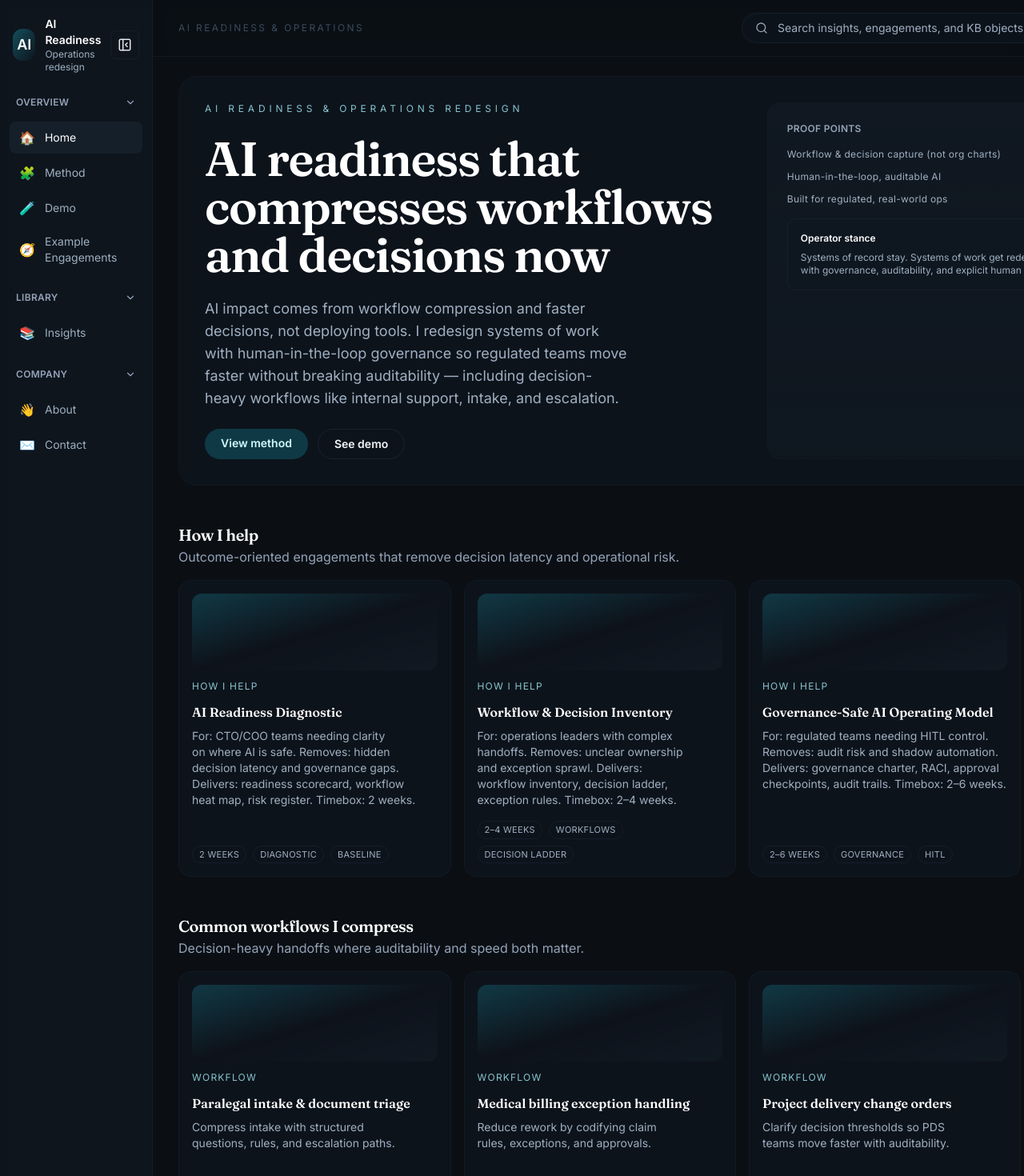
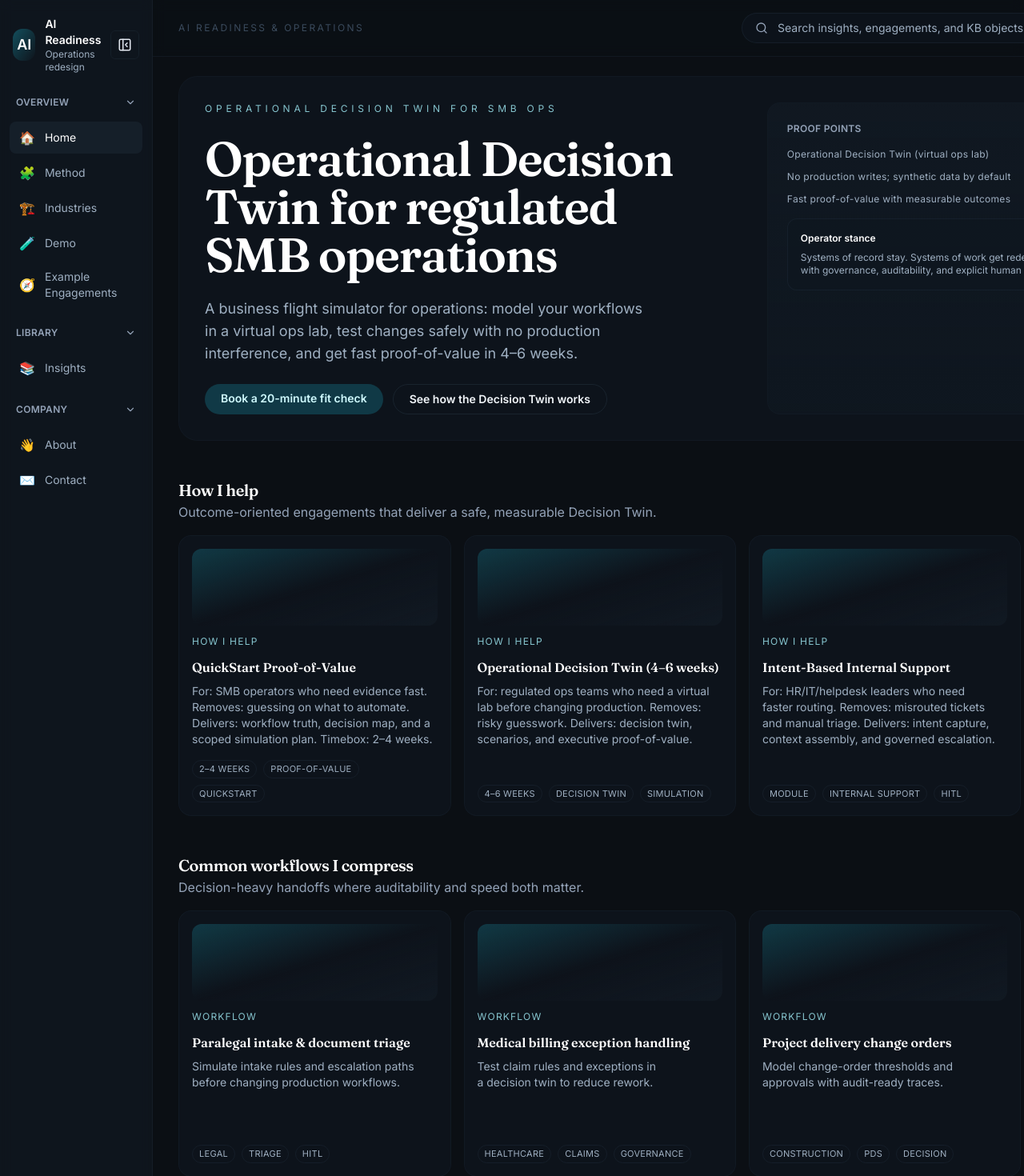
Before and after one commit to paulmalmquist/Consulting_site, a Next.js app: page / in a window 1280 px wide. Shown: the top 1470 px of the page at 80% size. Built offline with nearby package versions, Linux system fonts and the light colour scheme.

Commit message:
Mature site messaging for Operational Decision Twin (SMB regulated ops)

```diff
--- a/app/method/page.tsx
+++ b/app/method/page.tsx
@@ -14,6 +14,22 @@ export default function MethodPage() {
         <p className="text-lg text-slate-300">{page.description}</p>
       </section>
       <MarkdownRenderer content={page.content} />
+      <section className="space-y-4 rounded-2xl border border-slate-800/70 bg-slate-900/60 p-6">
+        <h2 className="text-2xl font-semibold tracking-tight text-white md:text-3xl">Operational Decision Twin</h2>
+        <div className="space-y-3 text-slate-300">
+          <p>
+            The Operational Decision Twin is a virtual ops lab that models your workflows, decisions, and exceptions so
+            you can test changes without touching production systems.
+          </p>
+          <p>It is designed for regulated SMB teams who need proof-of-value and auditability before making changes.</p>
+        </div>
+        <ul className="list-disc space-y-2 pl-5 text-slate-300">
+          <li>Decision map, data/context inventory, and synthetic microcosm</li>
+          <li>Scenario-based what-if testing</li>
+          <li>Governance and human-in-the-loop guardrails</li>
+          <li>Executive walkthrough with a prioritized roadmap</li>
+        </ul>
+      </section>
       <section id="internal-support" className="space-y-4">
         <h2 className="text-2xl font-semibold tracking-tight text-white md:text-3xl">Intent-Based Internal Support</h2>
         <div className="space-y-3 text-slate-300">
@@ -35,6 +51,21 @@ export default function MethodPage() {
           touching production systems.
         </p>
       </section>
+      <section id="crm-ticketing" className="space-y-4">
+        <h2 className="text-2xl font-semibold tracking-tight text-white md:text-3xl">CRM + Ticketing Decision Layer</h2>
+        <div className="space-y-3 text-slate-300">
+          <p>CRMs and ticketing systems capture data, but the decision logic often lives in people’s heads.</p>
+          <p>
+            I add a governed decision layer that clarifies approvals, status transitions, and escalation paths so the
+            right action happens with traceability.
+          </p>
+        </div>
+        <ul className="list-disc space-y-2 pl-5 text-slate-300">
+          <li>Decision rules for approvals, handoffs, and exceptions</li>
+          <li>Context assembly from CRM, ticketing, and policy sources</li>
+          <li>Audit trails and human-in-the-loop checkpoints for sensitive actions</li>
+        </ul>
+      </section>
       <section className="grid gap-4 md:grid-cols-3">
         {diagrams.map((diagram) => (
           <div key={diagram.title} className="rounded-2xl border border-slate-800/70 bg-slate-900/60 p-5">
--- a/app/page.tsx
+++ b/app/page.tsx
@@ -42,7 +42,7 @@ export default function HomePage() {
       <Hero headline={home.hero.headline} subheadline={home.hero.subheadline} pillars={home.pillars} />
       <CarouselRow
         title="How I help"
-        description="Outcome-oriented engagements that remove decision latency and operational risk."
+        description="Outcome-oriented engagements that deliver a safe, measurable Decision Twin."
         items={services}
         viewAllHref="/services"
       />
@@ -74,10 +74,11 @@ export default function HomePage() {
       <section className="space-y-6 rounded-3xl border border-slate-800/70 bg-slate-900/60 p-8">
         <div>
           <h2 className="text-2xl font-semibold tracking-tight text-white md:text-3xl">
-            What the first 2–4 weeks look like
+            What you get in 4–6 weeks
           </h2>
           <p className="mt-2 text-base leading-relaxed text-slate-300">
-            A fast-start engagement that surfaces workflow truth, decision ownership, and governance guardrails.
+            A flagship engagement that builds the Operational Decision Twin and proves value without production
+            interference.
           </p>
         </div>
         <div className="grid gap-4 md:grid-cols-2">
@@ -90,16 +91,16 @@ export default function HomePage() {
         </div>
         <div className="flex flex-wrap gap-3">
           <Link
-            href="/method"
+            href="/contact"
             className="rounded-full border border-slate-700/70 px-5 py-2 text-sm text-slate-100 hover:border-slate-500"
           >
-            View method
+            Book a 20-minute fit check
           </Link>
           <Link
-            href="/demo"
+            href="/services"
             className="rounded-full bg-cyan-400/20 px-5 py-2 text-sm font-semibold text-cyan-100 hover:bg-cyan-400/30"
           >
-            See demo
+            Request a QuickStart
           </Link>
         </div>
       </section>
@@ -114,9 +115,74 @@ export default function HomePage() {
         <div className="space-y-4 text-base leading-relaxed text-slate-200">
           <p>1. Map real workflows (not titles or org charts).</p>
           <p>2. Capture decisions, rules, and exceptions that slow delivery.</p>
-          <p>3. Identify AI compression opportunities with clear risk flags.</p>
+          <p>3. Build the Operational Decision Twin (virtual ops lab).</p>
           <p>4. Design human-in-the-loop governance and auditability.</p>
-          <p>5. Pilot safely with observable outcomes.</p>
+          <p>5. Test scenarios safely with observable outcomes.</p>
+        </div>
+      </section>
+
+      <section className="grid gap-6 rounded-3xl border border-slate-800/70 bg-slate-900/60 p-8 md:grid-cols-2">
+        <div>
+          <h2 className="text-2xl font-semibold tracking-tight text-white md:text-3xl">Safety &amp; governance</h2>
+          <p className="mt-2 text-base leading-relaxed text-slate-300">
+            Governance-first by design, so regulated teams can move quickly without adding audit risk.
+          </p>
+        </div>
+        <div className="space-y-3 text-base leading-relaxed text-slate-200">
+          <p>• No production writes</p>
+          <p>• Synthetic or redacted data by default</p>
+          <p>• Audit logs and traceability for decisions</p>
+          <p>• Human-in-the-loop controls for sensitive actions</p>
+          <p>
+            <span className="font-semibold text-white">Why this isn’t a chatbot:</span> it models decisions, rules, and
+            escalation paths you can audit.
+          </p>
+        </div>
+      </section>
+
+      <section className="space-y-6 rounded-3xl border border-slate-800/70 bg-slate-900/60 p-8">
+        <div>
+          <h2 className="text-2xl font-semibold tracking-tight text-white md:text-3xl">Pricing signals</h2>
+          <p className="mt-2 text-base leading-relaxed text-slate-300">
+            SMB-friendly packages with scoped outcomes and clear fit.
+          </p>
+        </div>
+        <div className="grid gap-4 md:grid-cols-3">
+          <div className="rounded-2xl border border-slate-800/70 bg-slate-950/40 p-4">
+            <p className="text-sm font-semibold text-white">QuickStart Proof-of-Value (2–4 weeks)</p>
+            <p className="mt-2 text-sm text-slate-300">
+              For teams who need fast clarity on what to change and what to avoid.
+            </p>
+          </div>
+          <div className="rounded-2xl border border-slate-800/70 bg-slate-950/40 p-4">
+            <p className="text-sm font-semibold text-white">Operational Decision Twin (4–6 weeks)</p>
+            <p className="mt-2 text-sm text-slate-300">
+              For teams ready to test scenarios safely and secure executive buy-in.
+            </p>
+          </div>
+          <div className="rounded-2xl border border-slate-800/70 bg-slate-950/40 p-4">
+            <p className="text-sm font-semibold text-white">Ongoing Support (monthly)</p>
+            <p className="mt-2 text-sm text-slate-300">
+              For teams who want scenario updates, governance tuning, and ongoing decision support.
+            </p>
+          </div>
+        </div>
+      </section>
+
+      <section className="grid gap-6 rounded-3xl border border-slate-800/70 bg-slate-900/60 p-8 md:grid-cols-2">
+        <div>
+          <h2 className="text-2xl font-semibold tracking-tight text-white md:text-3xl">Industries</h2>
+          <p className="mt-2 text-base leading-relaxed text-slate-300">
+            Focused on regulated SMB operations where decisions are frequent and auditability matters.
+          </p>
+        </div>
+        <div className="space-y-4 text-base leading-relaxed text-slate-200">
+          <p>Healthcare admin (scheduling, billing, prior auth)</p>
+          <p>Legal ops (intake, triage, document review)</p>
+          <p>Construction / PDS (approvals, bids, change orders)</p>
+          <Link className="text-cyan-200" href="/industries">
+            See industry modules →
+          </Link>
         </div>
       </section>
 
@@ -124,17 +190,17 @@ export default function HomePage() {
         <div>
           <h2 className="text-2xl font-semibold tracking-tight text-white md:text-3xl">Who this is for</h2>
           <ul className="mt-3 space-y-4 text-base leading-relaxed text-slate-300">
-            <li>CTO / COO leaders accountable for operational readiness.</li>
-            <li>Ops leaders in legal, healthcare admin, construction/PDS, and finance.</li>
-            <li>Regulated teams that need human-in-the-loop governance.</li>
+            <li>SMB owners and operators accountable for regulated operations.</li>
+            <li>Ops leaders in healthcare admin, legal ops, and construction/PDS.</li>
+            <li>Teams that need governance, auditability, and fast proof-of-value.</li>
           </ul>
         </div>
         <div>
           <h2 className="text-2xl font-semibold tracking-tight text-white md:text-3xl">Who it’s not for</h2>
           <ul className="mt-3 space-y-4 text-base leading-relaxed text-slate-300">
             <li>Teams looking for a chatbot demo without operational change.</li>
-            <li>Pure marketing AI experiments with no governance posture.</li>
-            <li>Unsupervised automation that bypasses auditability.</li>
+            <li>Experiments without governance, auditability, or owner accountability.</li>
+            <li>Unsupervised automation that bypasses decision rights.</li>
           </ul>
         </div>
       </section>
@@ -149,6 +215,7 @@ export default function HomePage() {
           <p className="font-semibold text-white">Navigate</p>
           <div className="flex flex-col gap-1">
             <Link href="/method">Method</Link>
+            <Link href="/industries">Industries</Link>
             <Link href="/demo">Demo</Link>
             <Link href="/proof">Example engagements</Link>
             <Link href="/insights">Insights</Link>
@@ -157,10 +224,10 @@ export default function HomePage() {
         <div className="space-y-2">
           <p className="font-semibold text-white">Take action</p>
           <p>
-            Book an intro call or email me directly.
+            Book a fit check or email me directly.
           </p>
           <Link className="text-cyan-200" href="/contact">
-            Book intro →
+            Book a 20-minute fit check →
           </Link>
         </div>
       </footer>
--- a/components/content/Hero.tsx
+++ b/components/content/Hero.tsx
@@ -12,21 +12,23 @@ export function Hero({
   return (
     <section className="grid gap-8 rounded-3xl border border-slate-800/70 bg-slate-900/60 p-8 md:grid-cols-[1.2fr_0.8fr]">
       <div className="space-y-6">
-        <p className="text-xs uppercase tracking-[0.4em] text-cyan-200/80">AI Readiness & Operations Redesign</p>
+        <p className="text-xs uppercase tracking-[0.4em] text-cyan-200/80">
+          Operational Decision Twin for SMB ops
+        </p>
         <h1 className="text-4xl font-semibold leading-[1.05] tracking-tight text-white md:text-6xl">{headline}</h1>
         <p className="max-w-prose text-base leading-relaxed text-slate-300 md:text-lg">{subheadline}</p>
         <div className="flex flex-wrap gap-3">
           <Link
-            href="/method"
+            href="/contact"
             className="rounded-full bg-cyan-400/20 px-5 py-2 text-sm font-semibold text-cyan-100 transition hover:bg-cyan-400/30"
           >
-            View method
+            Book a 20-minute fit check
           </Link>
           <Link
-            href="/demo"
+            href="/method"
             className="rounded-full border border-slate-700/80 px-5 py-2 text-sm font-semibold text-slate-100 hover:border-slate-500"
           >
-            See demo
+            See how the Decision Twin works
           </Link>
         </div>
       </div>
--- a/content/deliverables.json
+++ b/content/deliverables.json
@@ -1,29 +1,29 @@
 [
   {
-    "title": "Operational truth map",
-    "description": "Visual map of systems of work vs. systems of record, with friction points tagged.",
+    "title": "Decision map (workflow truth)",
+    "description": "Systems of work vs. systems of record, with decision friction tagged.",
     "tags": ["template", "workflow"],
     "href": "/method",
     "eyebrow": "Deliverable"
   },
   {
-    "title": "Decision ladder",
-    "description": "Reusable decision rights matrix with audit-ready thresholds.",
-    "tags": ["governance", "decision"],
+    "title": "Data + context inventory",
+    "description": "Sources, inputs, and evidence needed to make decisions defensible.",
+    "tags": ["context", "decision"],
     "href": "/method",
     "eyebrow": "Deliverable"
   },
   {
-    "title": "Human-in-the-loop playbook",
-    "description": "Escalation steps, intervention points, and QA guardrails.",
-    "tags": ["HITL", "playbook"],
+    "title": "Simulation scenarios",
+    "description": "What-if tests that show impact before changes go live.",
+    "tags": ["simulation", "scenarios"],
     "href": "/services",
     "eyebrow": "Deliverable"
   },
   {
-    "title": "RAG governance checklist",
-    "description": "Checklist for retrieval sources, citation integrity, and content freshness.",
-    "tags": ["RAG", "audit"],
+    "title": "Governance + HITL guardrails",
+    "description": "Audit logs, escalation rules, and human-in-the-loop checkpoints.",
+    "tags": ["HITL", "audit"],
     "href": "/demo",
     "eyebrow": "Deliverable"
   }
--- a/content/home.json
+++ b/content/home.json
@@ -1,29 +1,37 @@
 {
   "hero": {
-    "headline": "AI readiness that compresses workflows and decisions now",
-    "subheadline": "AI impact comes from workflow compression and faster decisions, not deploying tools. I redesign systems of work with human-in-the-loop governance so regulated teams move faster without breaking auditability — including decision-heavy workflows like internal support, intake, and escalation."
+    "headline": "Operational Decision Twin for regulated SMB operations",
+    "subheadline": "A business flight simulator for operations: model your workflows in a virtual ops lab, test changes safely with no production interference, and get fast proof-of-value in 4–6 weeks."
   },
   "pillars": [
-    "Workflow & decision capture (not org charts)",
-    "Human-in-the-loop, auditable AI",
-    "Built for regulated, real-world ops"
+    "Operational Decision Twin (virtual ops lab)",
+    "No production writes; synthetic data by default",
+    "Fast proof-of-value with measurable outcomes"
   ],
   "deliverables": [
     {
-      "title": "Workflow compression map",
-      "description": "A ranked view of the 5 workflows with the most decision latency and rework."
+      "title": "Decision map (workflow truth)",
+      "description": "A clear map of decisions, handoffs, and exceptions across priority workflows."
     },
     {
-      "title": "Decision ladder + exception rules",
-      "description": "Clear approval thresholds, overrides, and escalation paths you can audit."
+      "title": "Data + context inventory",
+      "description": "Sources, rules, and context required to make decisions defensible."
     },
     {
-      "title": "Governance-safe AI operating model",
-      "description": "Roles, checkpoints, and evidence requirements for every automated decision."
+      "title": "Microcosm (synthetic facsimile)",
+      "description": "A scrubbed sandbox version of the workflow for safe simulation."
     },
     {
-      "title": "Pilot plan (2–4 weeks)",
-      "description": "A scoped pilot plan with HITL checkpoints and measured workflow compression."
+      "title": "Simulation scenarios",
+      "description": "What-if tests that show how changes affect time, risk, and cost."
+    },
+    {
+      "title": "Governance + HITL guardrails",
+      "description": "Audit-ready controls, escalation paths, and human oversight points."
+    },
+    {
+      "title": "Executive walkthrough + roadmap",
+      "description": "Clear outcomes, decisions to make next, and a prioritized path forward."
     }
   ]
 }
--- a/content/navigation.json
+++ b/content/navigation.json
@@ -5,6 +5,7 @@
       "items": [
         { "label": "Home", "href": "/", "icon": "🏠" },
         { "label": "Method", "href": "/method", "icon": "🧩" },
+        { "label": "Industries", "href": "/industries", "icon": "🏗️" },
         { "label": "Demo", "href": "/demo", "icon": "🧪" },
         { "label": "Example Engagements", "href": "/proof", "icon": "🧭" }
       ]
--- a/content/services.json
+++ b/content/services.json
@@ -1,30 +1,30 @@
 [
   {
-    "title": "AI Readiness Diagnostic",
-    "description": "For: CTO/COO teams needing clarity on where AI is safe. Removes: hidden decision latency and governance gaps. Delivers: readiness scorecard, workflow heat map, risk register. Timebox: 2 weeks.",
-    "tags": ["2 weeks", "diagnostic", "baseline"],
-    "href": "/services",
+    "title": "QuickStart Proof-of-Value",
+    "description": "For: SMB operators who need evidence fast. Removes: guessing on what to automate. Delivers: workflow truth, decision map, and a scoped simulation plan. Timebox: 2–4 weeks.",
+    "tags": ["2–4 weeks", "proof-of-value", "quickstart"],
+    "href": "/services#quickstart-proof-of-value",
     "eyebrow": "How I help"
   },
   {
-    "title": "Workflow & Decision Inventory",
-    "description": "For: operations leaders with complex handoffs. Removes: unclear ownership and exception sprawl. Delivers: workflow inventory, decision ladder, exception rules. Timebox: 2–4 weeks.",
-    "tags": ["2–4 weeks", "workflows", "decision ladder"],
-    "href": "/services",
+    "title": "Operational Decision Twin (4–6 weeks)",
+    "description": "For: regulated ops teams who need a virtual lab before changing production. Removes: risky guesswork. Delivers: decision twin, scenarios, and executive proof-of-value.",
+    "tags": ["4–6 weeks", "decision twin", "simulation"],
+    "href": "/services#operational-decision-twin",
     "eyebrow": "How I help"
   },
   {
-    "title": "Governance-Safe AI Operating Model",
-    "description": "For: regulated teams needing HITL control. Removes: audit risk and shadow automation. Delivers: governance charter, RACI, approval checkpoints, audit trails. Timebox: 2–6 weeks.",
-    "tags": ["2–6 weeks", "governance", "HITL"],
-    "href": "/services",
+    "title": "Intent-Based Internal Support",
+    "description": "For: HR/IT/helpdesk leaders who need faster routing. Removes: misrouted tickets and manual triage. Delivers: intent capture, context assembly, and governed escalation.",
+    "tags": ["module", "internal support", "HITL"],
+    "href": "/method#internal-support",
     "eyebrow": "How I help"
   },
   {
-    "title": "Back-Office Automation (Legal, Healthcare, Ops)",
-    "description": "For: back-office teams buried in intake and triage. Removes: manual routing and slow exceptions. Delivers: automation blueprint, KB object map, pilot backlog. Timebox: 3–6 weeks.",
-    "tags": ["3–6 weeks", "back office", "automation"],
-    "href": "/services",
+    "title": "CRM + Ticketing Decision Layer",
+    "description": "For: sales/ops teams who need consistent approvals. Removes: opaque status updates and stalled handoffs. Delivers: decision rules, audit trails, and clearer next actions.",
+    "tags": ["module", "CRM", "ticketing"],
+    "href": "/method#crm-ticketing",
     "eyebrow": "How I help"
   }
 ]
--- a/content/workflows.json
+++ b/content/workflows.json
@@ -1,21 +1,21 @@
 [
   {
     "title": "Paralegal intake & document triage",
-    "description": "Compress intake with structured questions, rules, and escalation paths.",
+    "description": "Simulate intake rules and escalation paths before changing production workflows.",
     "tags": ["legal", "triage", "HITL"],
     "href": "/proof",
     "eyebrow": "Workflow"
   },
   {
     "title": "Medical billing exception handling",
-    "description": "Reduce rework by codifying claim rules, exceptions, and approvals.",
+    "description": "Test claim rules and exceptions in a decision twin to reduce rework.",
     "tags": ["healthcare", "claims", "governance"],
     "href": "/proof",
     "eyebrow": "Workflow"
   },
   {
     "title": "Project delivery change orders",
-    "description": "Clarify decision thresholds so PDS teams move faster with auditability.",
+    "description": "Model change-order thresholds and approvals with audit-ready traces.",
     "tags": ["construction", "PDS", "decision"],
     "href": "/proof",
     "eyebrow": "Workflow"
```
Also changed, not shown: app/demo/page.tsx (+11 -0 lines), content/pages/industries.mdx (+30 -17 lines), content/pages/method.mdx (+11 -9 lines), content/pages/services.mdx (+43 -29 lines).
